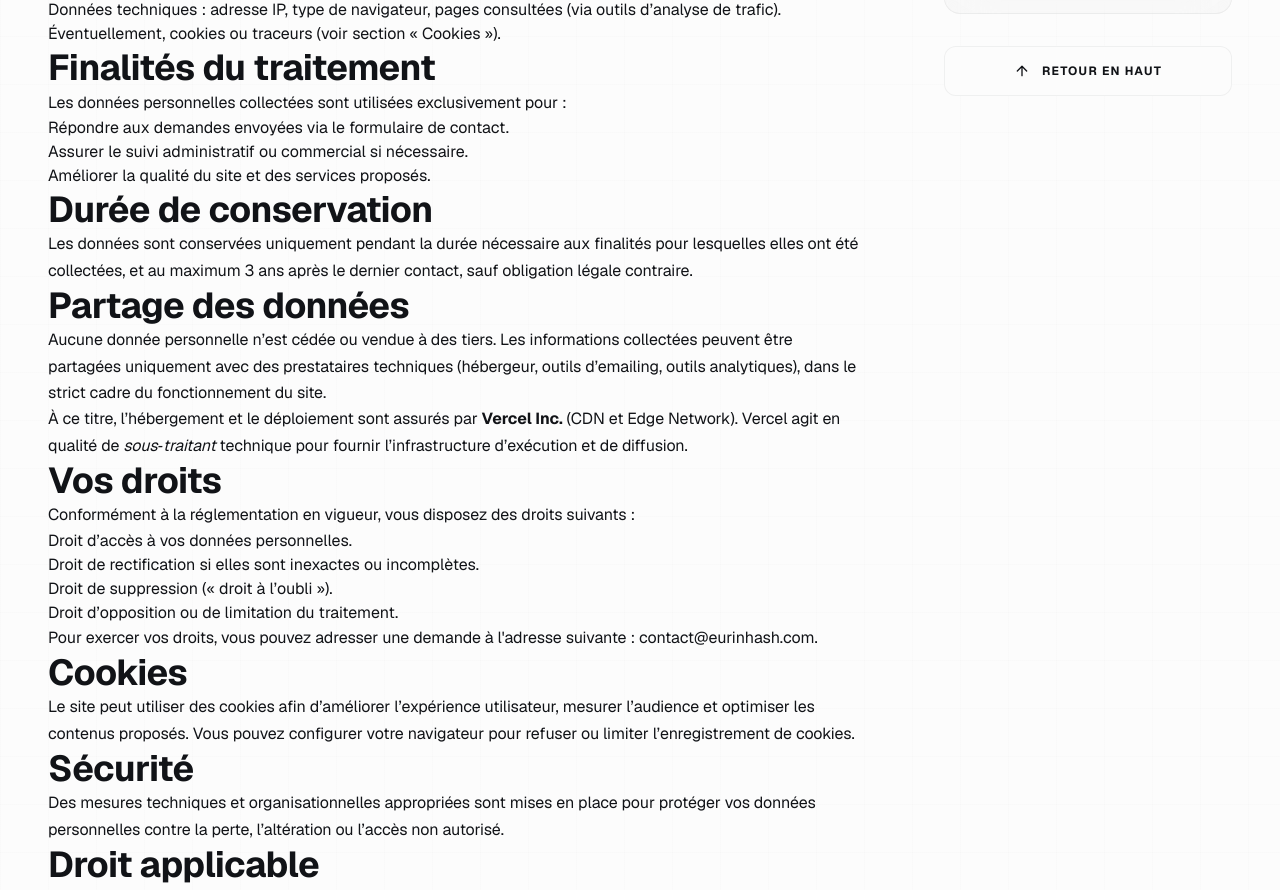
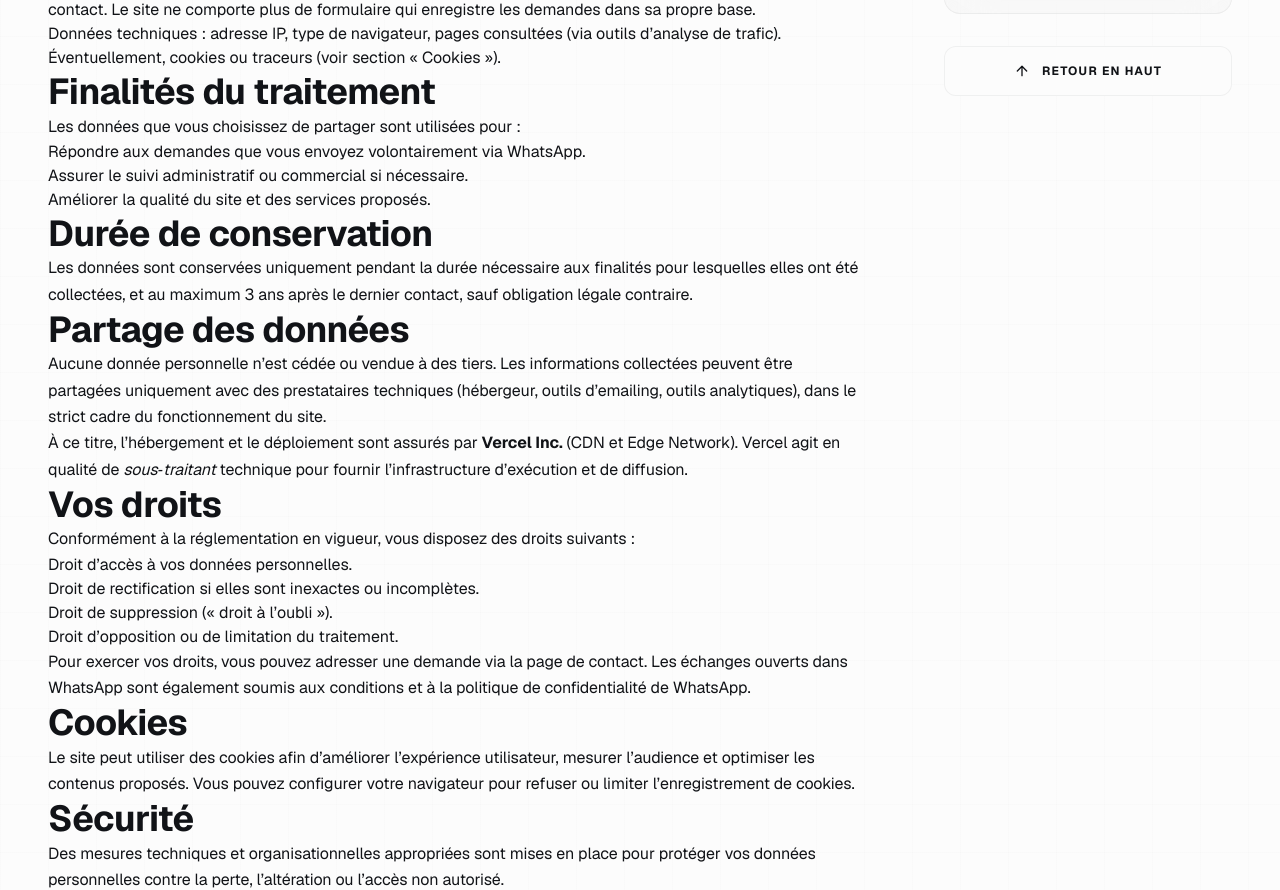
Before and after one commit to digitaleflex/eurinhash-cs, a Next.js app: page /legal/politique-confidentialite in a window 1280 px wide. Shown: the part 573-1463 px from the top of the page. Built offline with nearby package versions, Linux system fonts and the light colour scheme.

Commit message:
fix(privacy): retirer l’e-mail public et actualiser le contact

```diff
--- a/app/legal/politique-confidentialite/page.tsx
+++ b/app/legal/politique-confidentialite/page.tsx
@@ -44,8 +44,9 @@ export default function PolitiqueConfidentialitePage() {
       </p>
       <ul>
         <li>
-          Informations transmises via le formulaire de contact : nom, adresse
-          email, sujet, message.
+          Les informations que vous choisissez de transmettre en ouvrant une
+          conversation WhatsApp depuis la page de contact. Le site ne comporte
+          plus de formulaire qui enregistre les demandes dans sa propre base.
         </li>
         <li>
           Données techniques : adresse IP, type de navigateur, pages
@@ -58,11 +59,10 @@ export default function PolitiqueConfidentialitePage() {
 
       <h2 id="finalites">Finalités du traitement</h2>
       <p>
-        Les données personnelles collectées sont utilisées exclusivement pour
-        :
+        Les données que vous choisissez de partager sont utilisées pour :
       </p>
       <ul>
-        <li>Répondre aux demandes envoyées via le formulaire de contact.</li>
+        <li>Répondre aux demandes que vous envoyez volontairement via WhatsApp.</li>
         <li>Assurer le suivi administratif ou commercial si nécessaire.</li>
         <li>Améliorer la qualité du site et des services proposés.</li>
       </ul>
@@ -102,9 +102,10 @@ export default function PolitiqueConfidentialitePage() {
         <li>Droit d’opposition ou de limitation du traitement.</li>
       </ul>
       <p>
-        Pour exercer vos droits, vous pouvez adresser une demande à l'adresse
-        suivante :{' '}
-        <a href="mailto:contact@eurinhash.com">contact@eurinhash.com</a>.
+        Pour exercer vos droits, vous pouvez adresser une demande via la{' '}
+        <a href="/contact">page de contact</a>. Les échanges ouverts dans
+        WhatsApp sont également soumis aux conditions et à la politique de
+        confidentialité de WhatsApp.
       </p>
 
 
```
